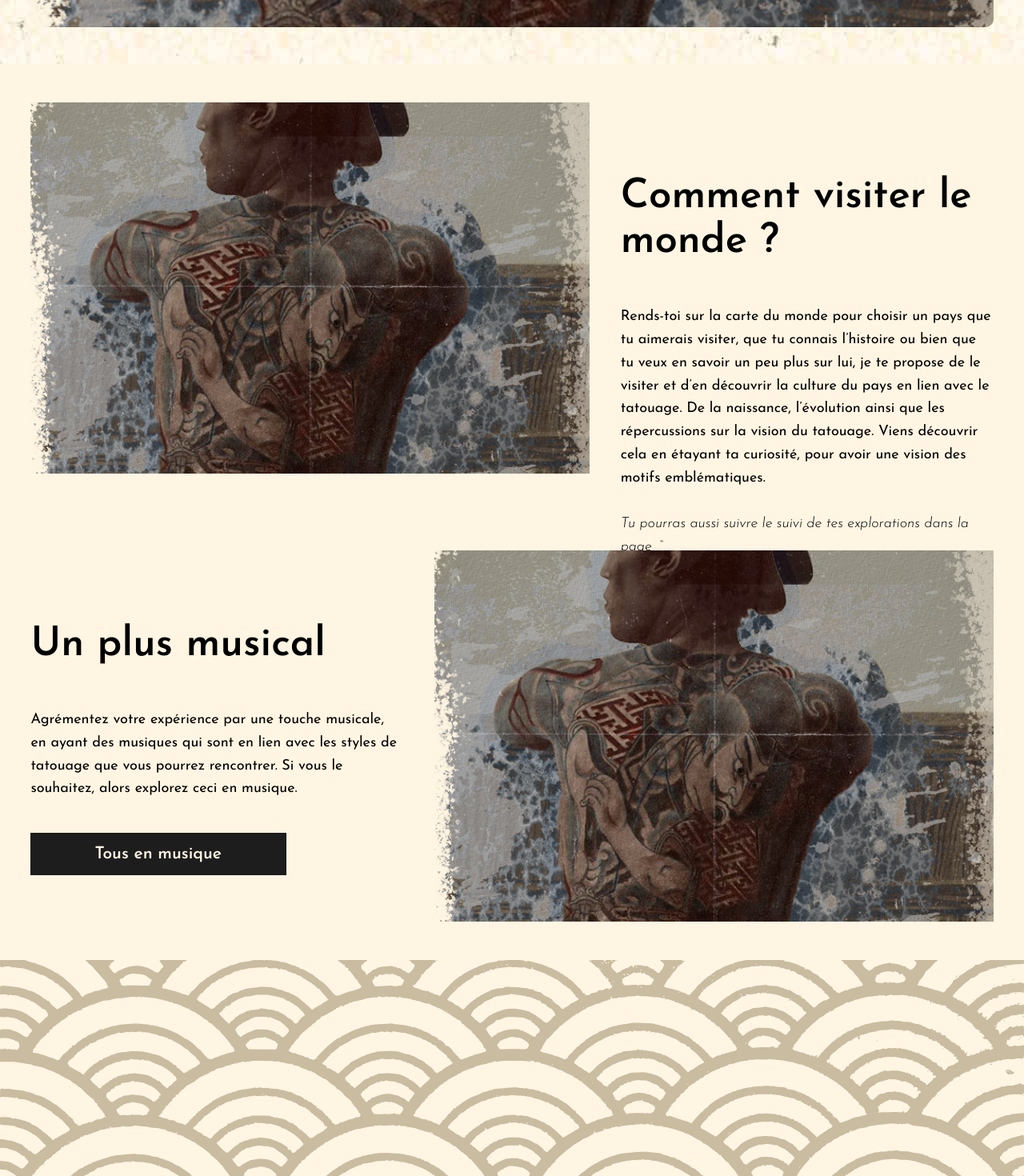
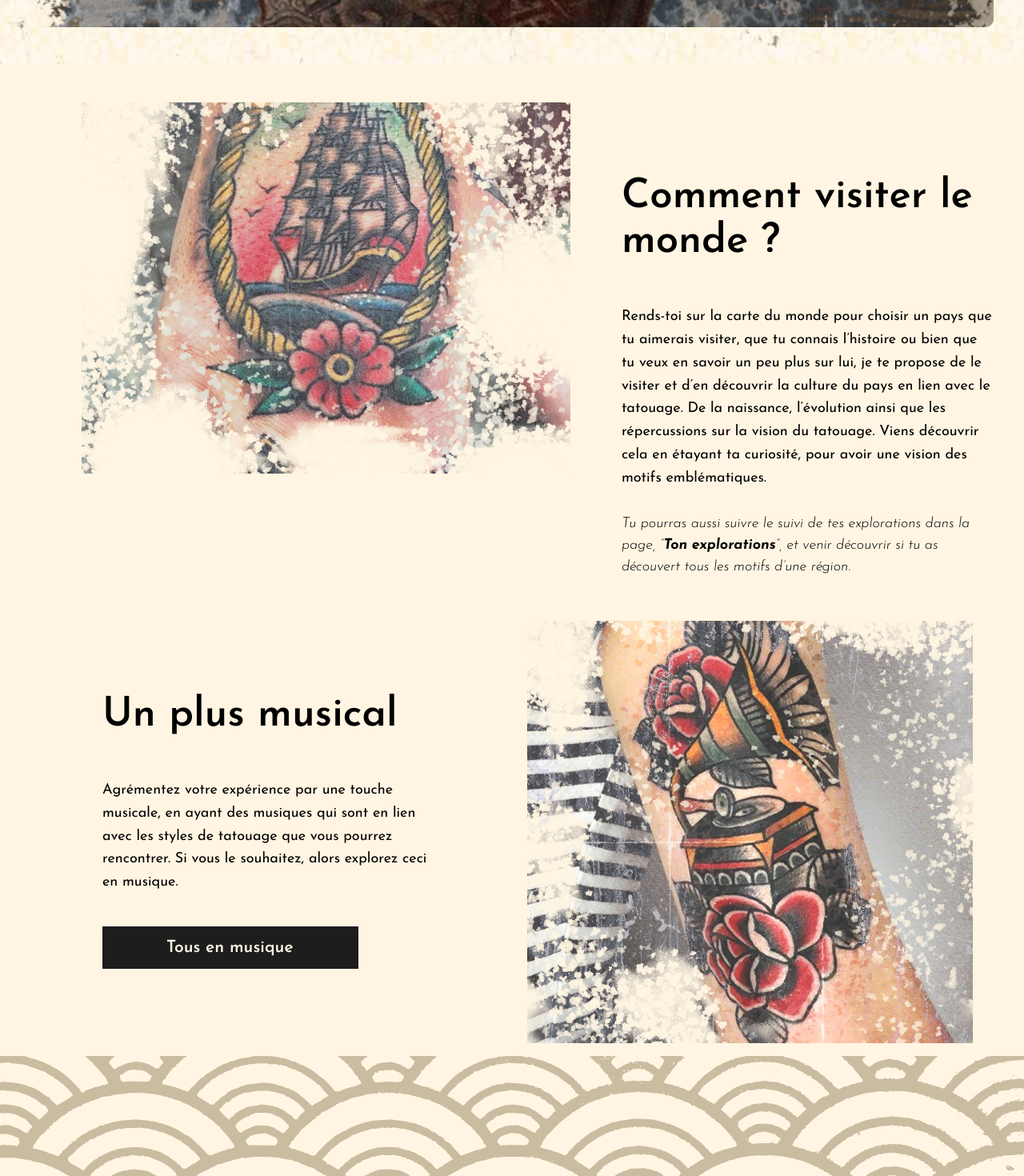
Before and after one commit to antozr/mvp, a React (Create React App) app: page / in a window 1280 px wide. Shown: the part 760-2230 px from the top of the page at 80% size. Built offline with nearby package versions, Linux system fonts and the light colour scheme.

Commit message:
ADD contenut HomeInfos

```diff
--- a/src/pages/HomePage.js
+++ b/src/pages/HomePage.js
@@ -2,7 +2,8 @@ import React, { useState } from "react";
 import "./HomePage.scss";
 import { motion } from "framer-motion";
 /// les images
-import ImageHome from "../assets/img/homeImg3.jpg";
+import MusicHome from "../assets/img/oldSchool/musicHome.jpg";
+import BateauHome from "../assets/img/oldSchool/bateauHome.jpg";
 import ImageHome2 from "../assets/img/homeImg.jpg";
 import BoutonNormal from "../components/BoutonComp";
 import MapBox from "../components/MapBox";
@@ -36,15 +37,15 @@ function HomePage() {
     <>
       <br />
       <br />
-      <span className="sect__txt--thin sect__txt--italic">
-        Tu pourras aussi suivre le suivi de tes explorations dans la page, “{" "}
-        <Link
+      <span className="sect__txt--thin sect__txt--italic" style={{display: 'inline-block'}}>
+        Tu pourras aussi suivre le suivi de tes explorations dans la page, “
+        <span><Link
           to="/ton-exploration"
-          className="sect__txt"
+          className=""
           style={{ cursor: "pointer", color: "inherit" }}
         >
           <b>Ton explorations</b>
-        </Link>{" "}
+        </Link></span>
         “, et venir découvrir si tu as découvert tous les motifs d’une région.{" "}
       </span>{" "}
     </>,
@@ -107,8 +108,8 @@ function HomePage() {
         </div>
         <div className="homepage__boxContent">
           <motion.img
-            src={ImageHome2}
-            initial={{ x: -100, opacity: 0.6 }}
+            src={BateauHome}
+            initial={{ x: -10, opacity: 0.4 }}
             whileInView={{ x: 0, opacity: 1 }}
             className="homepage__imgBox"
           ></motion.img>
@@ -122,18 +123,21 @@ function HomePage() {
         </div>
         <div className="homepage__boxContent homepage__boxContent--reverse">
           <motion.img
-            src={ImageHome2}
+            src={MusicHome}
             initial={{ y: -100, opacity: 0.6 }}
             whileInView={{ y: 0, opacity: 1 }}
             className="homepage__imgBox"
           ></motion.img>
           <div className="homepage__colTxt">
-            <TextColDroite
-              title1={titleArray[1]}
-              txt1={txtArray[2]}
-
+            <TextColDroite title1={titleArray[1]} txt1={txtArray[2]} />
+            <BoutonNormal
+              linkHref={true}
+              nameBtn={"Tous en musique"}
+              linkBtn={
+                "https://open.spotify.com/playlist/5bdQoZomjCWxHB5wbNYM4w?si=dd8a791bcaaf43af"
+              }
+              ClassColor={"sect__btn sect__btn--yellow sect__btn--small"}
             />
-            <BoutonNormal linkHref={true} nameBtn={'Tous en musique'} linkBtn={'https://open.spotify.com/playlist/5bdQoZomjCWxHB5wbNYM4w?si=dd8a791bcaaf43af'} ClassColor={"sect__btn sect__btn--yellow sect__btn--small"}/>
           </div>
         </div>
         <InterSectionBox />
--- a/src/pages/HomePage.scss
+++ b/src/pages/HomePage.scss
@@ -41,12 +41,17 @@
 
         &--reverse{
             flex-direction: row-reverse;
+            padding: 2vh 3vw 2vh 10vw;
+            margin: 15vh 0 0 0;
         }
 
     }&__imgBox{
         width: 60%;
         height: 100%;
-        object-fit: cover;
+        object-fit:cover;
+        padding: 0 2vw 0 5vw ;
+        border-radius: 20px;
+
 
     }
     &__colTxt{
```
Also changed, not shown: src/assets/img/oldSchool/bateauHome.jpg (added), src/assets/img/oldSchool/musicHome.jpg (added).
